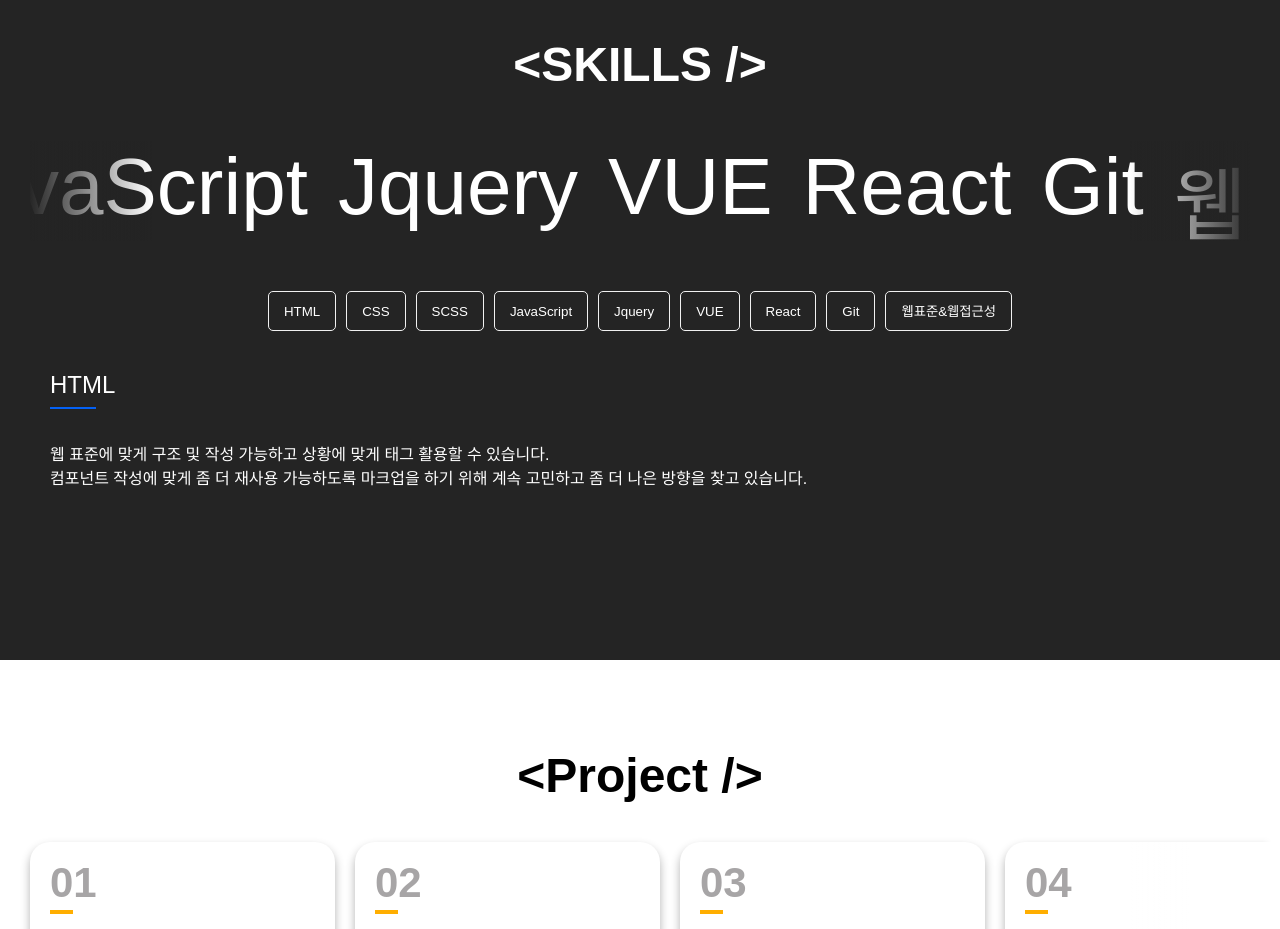
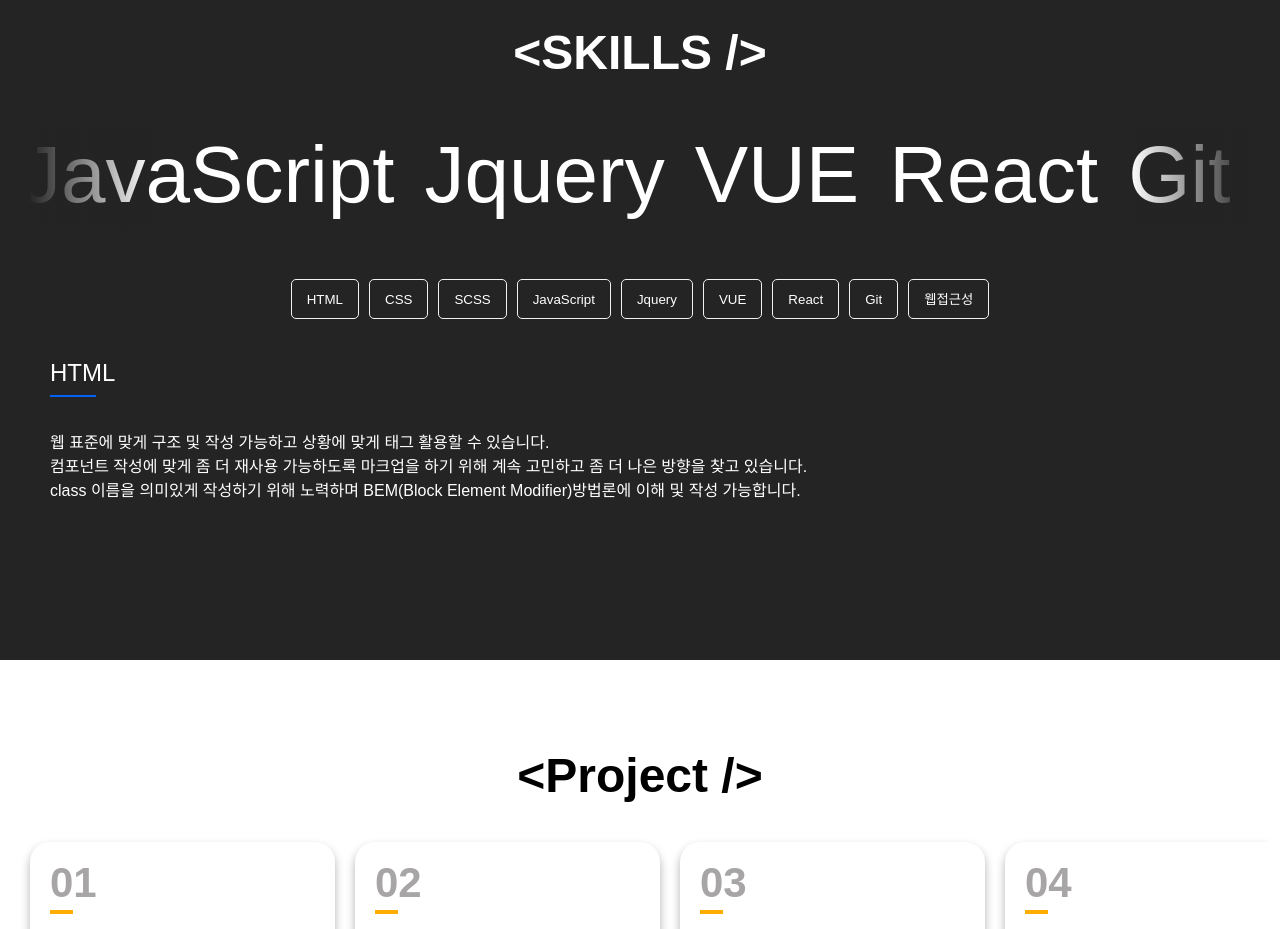
Before and after one commit to TH91-Github/portfolio, a React (Create React App) app: page / in a window 1280 px wide. Shown: the part 1740-2669 px from the top of the page. Built offline with nearby package versions, Linux system fonts and the light colour scheme; a web font is replaced by a local one.

Commit message:
docs: project, skills data와 README 업데이트

```diff
--- a/src/components/main/MainSkills.jsx
+++ b/src/components/main/MainSkills.jsx
@@ -14,39 +14,39 @@ const skillsTit = ["SKILLS"];
 const skillsData = [
   {
     title:"HTML",
-    desc:["웹 표준에 맞게 구조 및 작성 가능하고 상황에 맞게 태그 활용할 수 있습니다.","컴포넌트 작성에 맞게 좀 더 재사용 가능하도록 마크업을 하기 위해 계속 고민하고 좀 더 나은 방향을 찾고 있습니다."]
+    desc:["웹 표준에 맞게 구조 및 작성 가능하고 상황에 맞게 태그 활용할 수 있습니다.","컴포넌트 작성에 맞게 좀 더 재사용 가능하도록 마크업을 하기 위해 계속 고민하고 좀 더 나은 방향을 찾고 있습니다.","class 이름을 의미있게 작성하기 위해 노력하며 BEM(Block Element Modifier)방법론에 이해 및 작성 가능합니다."]
   },
   {
     title:"CSS",
-    desc:["자신 있게 사용 가능하며 프로젝트 작업 시 문제없이 가능합니다.","애니메이션, 트랜지션, 트랜스폼을 활용하여 보다 효과적인 기능을 구현할 수 있습니다."]
+    desc:["자신 있게 사용 가능하며 프로젝트 작업 시 문제없이 가능합니다.","flex, grid, animation, transform 이해 및 활용 가능합니다."]
   },
   {
     title:"SCSS",
-    desc:["프로젝트 진행 중 scss를 접하였고 현재 진행중인 프로젝트 및 개인 프로젝트에서 사용중에 있습니다.","변수, 함수형, Mixin, @content 등 사용"]
+    desc:["프로젝트 진행 중 scss를 경험하였습니다.","프로젝트, 스터디에서 React, Vue를 진행하며 꾸준히 사용하고 있습니다.","변수, Mixin, function, @content, :root 등 이해 및 사용 가능합니다."]
   },
   {
     title:"JavaScript",
-    desc:["여러 프로젝트 진행 중 JavaScript 보다 Jquery를 중심으로 사용하여 Jquery 보다는 다소 기술력이 부족하지만 일반적인 사이트 구현에 있어 어려움 없이 활용 가능합니다."]
+    desc:["JavaScript 이해를 하고 경우에 맞게 사용을 하고 있습니다.", "100% 기억하고 있지 않지만 사용 방법, 키워드를 알고 구글링을 통해 문제 해결 및 개발 가능합니다.","부족한 부분 또는 새로운 메소드, 문법에 대해 메모하고 기록하면서 예제를 만들어 습득하고 있습니다."]
   },
   {
     title:"Jquery",
-    desc:["현재 맡고 있는 프로젝트 전까지 Jquery만 사용을 하여 Jquery를 통한 기능 구현 및 이해는 자신이 있습니다.","Jquery를 사용이 줄어들고 있기에 현재는 Jquery 더 이상 사용을 하지 않고 바닐라 코딩을 하고 있습니다."]
+    desc:["업(業)에 진입 전 교육과정에서 JavaScript 보다 Jquery를 먼저 배우게 되었습니다.","Jquery로 많은 프로젝트를 진행하며 쌓은 경험으로 다양하게 업무를 해결할 수 있습니다.","현재는 Jquery를 지양하고 있고 순수 JavaScript만 사용을 하고 있습니다."]
   },
   {
     title:"VUE",
-    desc:["현재 Vue2 프로젝트를 진행 중이며, Vue3는 개인 공부를 통해 경험을 했습니다.",]
+    desc:["Vue 문법을 통해 마크업 및 props, emit, 부모 자식간 관계, 렌더링 등 이해를 하고 있습니다.","생애주기를 이해하고 있고 component 활용 및 개발, computed, methods 등 운영 업무에 필요한 지식 및 활용할 수 있습니다.", "Vue2 프로젝트로 진행을 하고 있고 스터디를 통해 Vue3-Composition API로 컴포넌트 로직을 구성할 수 있습니다."]
   },
   {
     title:"React",
-    desc:["React 프로젝트는 진행을 하지 못하였습니다.","component, styled component, store, router, fetch, axios Hook 등 Velog를 통해 처음부터 정리하며 기록하고 있습니다."]
+    desc:["React 프로젝트는 진행을 하지 못하였고 매주 스터디를 통해 계속 발전 및 습득중에 있습니다.","component, styled component, store, router, fetch, axios Hook 등 Velog를 통해 처음부터 정리하며 기록하고 있습니다.","포트폴리오, 개인 블로그 개발 등 다양하게 React로 여러번 복습을 하면서 나의 기술로 만들고 있습니다.","프로젝트 진행 시 컴포넌트 단위 개발 기능을 할 수 있지만 최적화 및 고도화에는 아직 어려움이 있습니다.","JavaScript와 React를 메인 기술로 생각을 하고 있기에 고도화 및 최적화, 부족한 기술을 계속 복습, 연구하여 발전 목표를 가지고 있습니다."]
   },
   {
     title:"Git",
-    desc:["Github: 개인 프로젝트, 스터디를 진행을 하며 접하였고 계속 진행 중입니다.","Gitlab: 프로젝트 진행하면서 사용하게 되었고 협업을 하며 충돌 해결, 업무 진행 브랜치, 이슈등록, 머지 등 다양하게 경험하고 있습니다."]
+    desc:["Git 커밋, 푸쉬, 브랜치, 머지, 수정 등 경험하고 이해하고 있습니다.","GitHhub: 개인 프로젝트, 스터디를 진행을 하며 접하였고 계속 진행 중입니다.","GitLab: 프로젝트 진행하면서 사용하게 되었고 협업을 하며 충돌 해결, 업무 진행 브랜치, 이슈등록, 머지 등 다양하게 경험하고 있습니다."]
   },
   {
-    title:"웹표준&웹접근성",
-    desc:["대기업 프로젝트를 진행하여 웹접근성 인증마크 작업 필수로 하기에 웹접근성, 웹표준에 맞게 작업을 하였습니다.","웹접근성 심사전 검수 및 기능 수정 가능합니다."]
+    title:"웹접근성",
+    desc:["진행한 프로젝트에서 대부분 웹접근성 인증 마크를 보유하고 있습니다.","웹접근성에 대해 이해하고 세미나 참여 경험이 있습니다.","웹접근성 심사 결과에 따라 잘못된 부분을 이해하고 해결할 수 있습니다."]
   },
 ];
 
```
Also changed, not shown: src/components/main/MainProject.jsx (line endings or trailing spaces), 1 other file (tests, documents, lock files or other folders).
